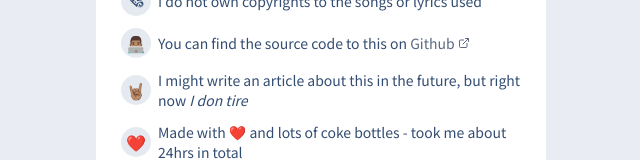
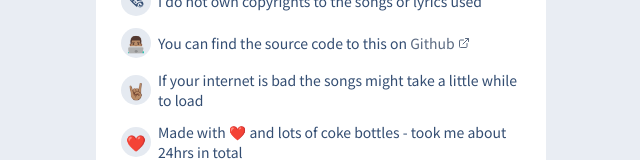
Before and after one commit to faarda/react-musixmatch, a React (Create React App) app: page / in a window 1280 px wide. Shown: the part 390-550 px from the top of the page, without its empty margins (319-959 px from the left). Built offline with nearby package versions, Linux system fonts and the light colour scheme.

Commit message:
final changes 😩

```diff
--- a/src/pages/AppInfo.js
+++ b/src/pages/AppInfo.js
@@ -20,7 +20,7 @@ function AppInfo() {
             <ul>
                 <li><span className='icon'>🗞</span> I do not own copyrights to the songs or lyrics used</li>
                 <li><span className='icon'>👨🏽‍💻</span> <span>You can find the source code to this on <a href='https://github.com/faarda/react-musixmatch' className='link link--dark' target='_blank'>Github <ExternalLink size={12} /></a></span></li>
-                <li><span className='icon'>🤘🏽</span> <span>I might write an article about this in the future, but right now <i>I don tire</i></span></li>
+                <li><span className='icon'>🤘🏽</span> <span>If your internet is bad the songs might take a little while to load</span></li>
                 <li><span className='icon'>❤️</span> <span>Made with ❤️ and lots of coke bottles - took me about 24hrs in total </span></li>
             </ul>
 
```
Also changed, not shown: 1 other file (tests, documents, lock files or other folders).
